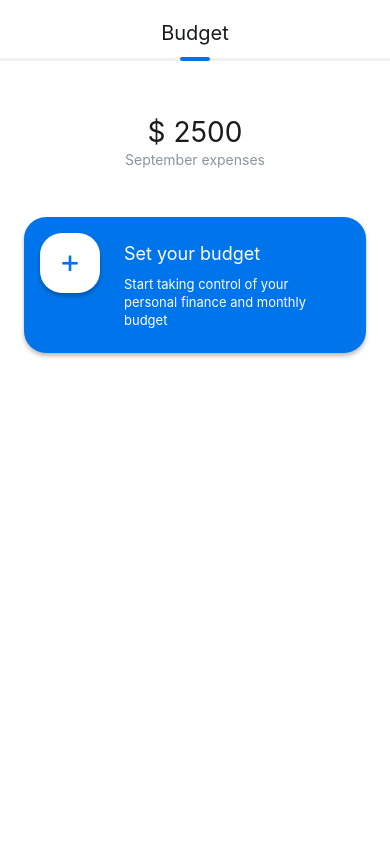
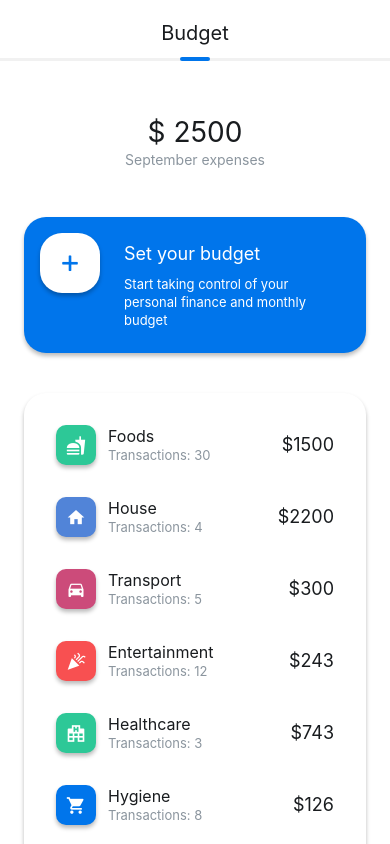
Before and after one commit to ahanusek/bootcamp-rn, a React Native app: screen /Budget in a window 390 px wide. Shown: the top 844 px of the page. Built offline with nearby package versions, Linux system fonts and the light colour scheme.

Commit message:
add transaction list

```diff
--- a/src/App.tsx
+++ b/src/App.tsx
@@ -1,5 +1,5 @@
 import React from 'react';
-import Dashboard from '@/screens/Dashboard';
+import Dashboard from '@/screens/Dashboard/Dashboard';
 
 const App = () => {
   return <Dashboard />;
--- a/src/screens/Dashboard.tsx
+++ b/src/screens/Dashboard/Dashboard.tsx
@@ -6,11 +6,11 @@ import {
   Text,
   View,
   Alert,
-  ScrollView,
 } from 'react-native';
 import { ScreenTitle, Header, Spacer, Card, PlusButton } from '@/components';
 import Icon from 'react-native-vector-icons/Entypo';
 import { appStyles, theme } from '@/theme';
+import TransactionList from '@/screens/Dashboard/components/TransactionList';
 
 type OwnProps = {};
 
@@ -21,7 +21,7 @@ const Dashboard: FunctionComponent<DashboardProps> = () => {
     <>
       <SafeAreaView />
       <StatusBar />
-      <ScrollView>
+      <View>
         <ScreenTitle title="Budget" />
         <Spacer />
         <Header mainText="$ 2500" subText="September expenses" />
@@ -44,11 +44,11 @@ const Dashboard: FunctionComponent<DashboardProps> = () => {
           </View>
         </Card>
         <Spacer size="xlarge" />
-        {/*<Card type="secondary">*/}
-        {/*<TransactionList />*/}
-        {/*</Card>*/}
+        <Card type="secondary">
+          <TransactionList />
+        </Card>
         <Spacer size="xlarge" />
-      </ScrollView>
+      </View>
     </>
   );
 };
--- /dev/null
+++ b/src/screens/Dashboard/components/BudgetCategoryItem.tsx
@@ -0,0 +1,66 @@
+import React, { FunctionComponent } from 'react';
+import { View, Text, StyleSheet } from 'react-native';
+import { BudgetCategory } from '@/screens/Dashboard/components/mockData';
+import Icon from 'react-native-vector-icons/MaterialCommunityIcons';
+import { appStyles, theme } from '@/theme';
+import { mapCategoryToStyle } from '@/screens/Dashboard/components/mapCategoryToStyle';
+
+type OwnProps = {};
+
+export type BudgetCategoryItemProps = OwnProps & BudgetCategory;
+
+const BudgetCategoryItem: FunctionComponent<BudgetCategoryItemProps> = ({
+  category,
+  transactions,
+  totalAmount,
+}) => {
+  const categoryStyle = mapCategoryToStyle[category.toString()];
+  return (
+    <View style={styles.row}>
+      <View
+        style={[
+          styles.iconContainer,
+          { backgroundColor: categoryStyle?.color || theme.colors.secondary },
+        ]}>
+        <Icon
+          name={categoryStyle?.icon || 'cart'}
+          color={theme.colors.light}
+          size={20}
+        />
+      </View>
+      <View style={styles.title}>
+        <Text style={appStyles.paragraph}>
+          {category.slice(0, 1).toUpperCase() + category.slice(1)}
+        </Text>
+        <Text style={appStyles.subText}>Transactions: {transactions}</Text>
+      </View>
+      <View>
+        <Text style={appStyles.subtitle}>${totalAmount.value}</Text>
+      </View>
+    </View>
+  );
+};
+
+const styles = StyleSheet.create({
+  row: {
+    flexDirection: 'row',
+    padding: theme.spacing.medium,
+    alignItems: 'center',
+    justifyContent: 'center',
+  },
+  iconContainer: {
+    ...theme.shadow,
+    borderRadius: 10,
+    width: 40,
+    height: 40,
+    alignItems: 'center',
+    justifyContent: 'center',
+    backgroundColor: theme.colors.secondary,
+  },
+  title: {
+    flex: 2,
+    paddingHorizontal: theme.spacing.standard,
+  },
+});
+
+export default BudgetCategoryItem;
--- /dev/null
+++ b/src/screens/Dashboard/components/TransactionList.tsx
@@ -0,0 +1,20 @@
+import React, { FunctionComponent } from 'react';
+import { View } from 'react-native';
+import { transactions } from '@/screens/Dashboard/components/mockData';
+import BudgetCategoryItem from '@/screens/Dashboard/components/BudgetCategoryItem';
+
+type OwnProps = {};
+
+export type TransactionListProps = OwnProps;
+
+const TransactionList: FunctionComponent<TransactionListProps> = () => {
+  return (
+    <View>
+      {transactions.map((transaction) => (
+        <BudgetCategoryItem {...transaction} key={transaction.id} />
+      ))}
+    </View>
+  );
+};
+
+export default TransactionList;
--- /dev/null
+++ b/src/screens/Dashboard/components/mapCategoryToStyle.ts
@@ -0,0 +1,53 @@
+import { Category } from '@/screens/Dashboard/components/mockData';
+import { palette } from '@/theme';
+
+export const mapCategoryToStyle = {
+  [Category.Transport.toString()]: {
+    color: palette.darkRed,
+    icon: 'car',
+  },
+  [Category.Foods.toString()]: {
+    color: palette.green,
+    icon: 'food',
+  },
+  [Category.House.toString()]: {
+    color: palette.darkBlue,
+    icon: 'home',
+  },
+  [Category.Entertainment.toString()]: {
+    color: palette.red,
+    icon: 'party-popper',
+  },
+  [Category.Debts.toString()]: {
+    color: palette.red,
+    icon: 'credit-card-outline',
+  },
+  [Category.Clothes.toString()]: {
+    color: palette.lightBlue,
+    icon: 'tshirt-crew',
+  },
+  [Category.Other.toString()]: {
+    color: palette.lightBlue,
+    icon: 'gift',
+  },
+  [Category.Kids.toString()]: {
+    color: palette.green,
+    icon: 'car-child-seat',
+  },
+  [Category.Healthcare.toString()]: {
+    color: palette.green,
+    icon: 'hospital-building',
+  },
+  [Category.Telecommunication.toString()]: {
+    color: palette.darkRed,
+    icon: 'cellphone-wireless',
+  },
+  [Category.Savings.toString()]: {
+    color: palette.green,
+    icon: 'piggy-bank',
+  },
+  [Category.Business.toString()]: {
+    color: palette.red,
+    icon: 'office-building',
+  },
+};
--- /dev/null
+++ b/src/screens/Dashboard/components/mockData.ts
@@ -0,0 +1,168 @@
+export enum Category {
+  House = 'house',
+  Transport = 'transport',
+  Entertainment = 'entertainment',
+  Debts = 'debts',
+  Healthcare = 'healthcare',
+  Clothes = 'clothes',
+  Other = 'other',
+  Foods = 'foods',
+  Savings = 'savings',
+  Kids = 'kids',
+  Telecommunication = 'telecommunication',
+  Hygiene = 'hygiene',
+  Business = 'business',
+}
+
+export enum CategoryType {
+  Income = 'income',
+  Outcome = 'outcome',
+  Investment = 'investment',
+}
+
+export interface BudgetCategory {
+  id: string;
+  category: Category;
+  type: CategoryType;
+  transactions: number;
+  totalAmount: {
+    value: number;
+    currency: string;
+    type: 'prefix' | 'suffix';
+  };
+}
+
+export const transactions: BudgetCategory[] = [
+  {
+    id: '1',
+    category: Category.Foods,
+    type: CategoryType.Outcome,
+    transactions: 30,
+    totalAmount: {
+      value: 1500,
+      currency: 'USD',
+      type: 'prefix',
+    },
+  },
+  {
+    id: '2',
+    category: Category.House,
+    type: CategoryType.Outcome,
+    transactions: 4,
+    totalAmount: {
+      value: 2200,
+      currency: 'USD',
+      type: 'prefix',
+    },
+  },
+  {
+    id: '3',
+    category: Category.Transport,
+    type: CategoryType.Outcome,
+    transactions: 5,
+    totalAmount: {
+      value: 300,
+      currency: 'USD',
+      type: 'prefix',
+    },
+  },
+  {
+    id: '4',
+    category: Category.Entertainment,
+    type: CategoryType.Outcome,
+    transactions: 12,
+    totalAmount: {
+      value: 243,
+      currency: 'USD',
+      type: 'prefix',
+    },
+  },
+  {
+    id: '5',
+    category: Category.Healthcare,
+    type: CategoryType.Outcome,
+    transactions: 3,
+    totalAmount: {
+      value: 743,
+      currency: 'USD',
+      type: 'prefix',
+    },
+  },
+  {
+    id: '6',
+    category: Category.Hygiene,
+    type: CategoryType.Outcome,
+    transactions: 8,
+    totalAmount: {
+      value: 126,
+      currency: 'USD',
+      type: 'prefix',
+    },
+  },
+  {
+    id: '7',
+    category: Category.Kids,
+    type: CategoryType.Outcome,
+    transactions: 9,
+    totalAmount: {
+      value: 376,
+      currency: 'USD',
+      type: 'prefix',
+    },
+  },
+  {
+    id: '8',
+    category: Category.Clothes,
+    type: CategoryType.Outcome,
+    transactions: 3,
+    totalAmount: {
+      value: 78,
+      currency: 'USD',
+      type: 'prefix',
+    },
+  },
+  {
+    id: '9',
+    category: Category.Debts,
+    type: CategoryType.Outcome,
+    transactions: 2,
+    totalAmount: {
+      value: 3500,
+      currency: 'USD',
+      type: 'prefix',
+    },
+  },
+  {
+    id: '10',
+    category: Category.Telecommunication,
+    type: CategoryType.Outcome,
+    transactions: 3,
+    totalAmount: {
+      value: 120,
+      currency: 'USD',
+      type: 'prefix',
+    },
+  },
+  {
+    id: '11',
+    category: Category.Savings,
+    type: CategoryType.Investment,
+    transactions: 3,
+    totalAmount: {
+      value: 1534,
+      currency: 'USD',
+      type: 'prefix',
+    },
+  },
+  {
+    id: '12',
+    category: Category.Business,
+    type: CategoryType.Outcome,
+    transactions: 5,
+    totalAmount: {
+      value: 335,
+      currency: 'USD',
+      type: 'prefix',
+    },
+  },
+];
```
